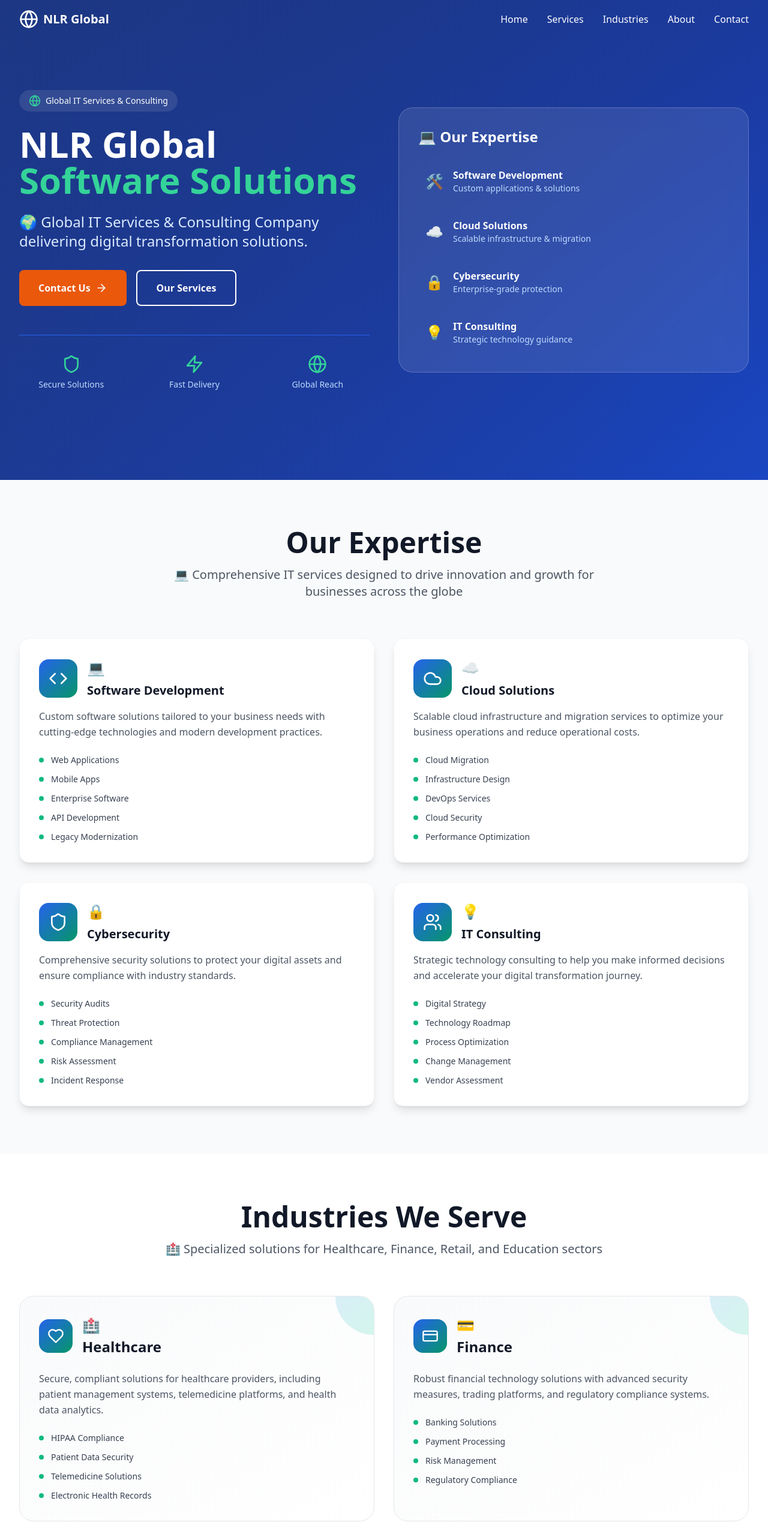
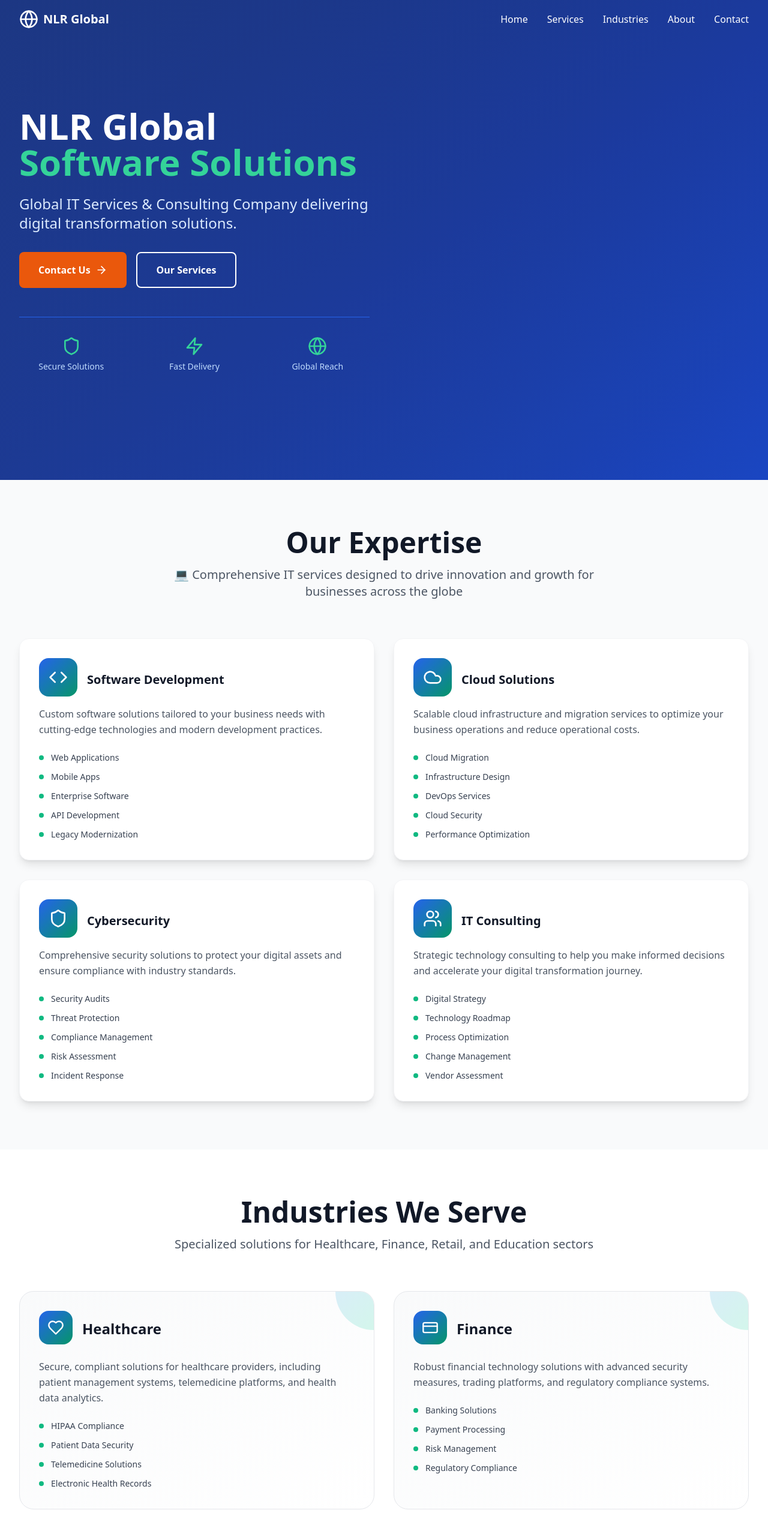
Before and after one commit to fazilsyed-0606/Nlr-Global, a React (Vite) app: page / in a window 1280 px wide. Shown: the top 2547 px of the page at 60% size. Built offline with nearby package versions, Linux system fonts and the light colour scheme.

Commit message:
Updated website style

```diff
--- a/src/components/Hero.jsx
+++ b/src/components/Hero.jsx
@@ -17,10 +17,10 @@ const Hero = () => {
       <div className="relative max-w-7xl mx-auto px-4 sm:px-6 lg:px-8 py-20">
         <div className="grid lg:grid-cols-2 gap-12 items-center">
           <div className="text-white">
-            <div className="inline-flex items-center space-x-2 bg-white bg-opacity-10 backdrop-blur-lg rounded-full px-4 py-2 mb-6">
-              <Globe className="h-5 w-5 text-emerald-400" />
-              <span className="text-sm font-medium">Global IT Services & Consulting</span>
-            </div>
+            {/* <div className="inline-flex items-center space-x-2 bg-white bg-opacity-10 backdrop-blur-lg rounded-full px-4 py-2 mb-6"> */}
+              {/* <Globe className="h-5 w-5 text-emerald-400" /> */}
+              {/* <span className="text-sm font-medium">Global IT Services & Consulting</span> */}
+            {/* </div> */}
 
             <h1 className="text-5xl lg:text-6xl font-bold mb-6 leading-tight">
               NLR Global
@@ -28,7 +28,7 @@ const Hero = () => {
             </h1>
 
             <p className="text-xl lg:text-2xl mb-8 text-blue-100 leading-relaxed">
-              🌍 Global IT Services & Consulting Company delivering digital transformation solutions.
+               Global IT Services & Consulting Company delivering digital transformation solutions.
             </p>
 
             <div className="flex flex-col sm:flex-row gap-4 mb-12">
@@ -63,7 +63,7 @@ const Hero = () => {
             </div>
           </div>
 
-          <div className="relative">
+          {/* <div className="relative">
             <div className="bg-white bg-opacity-10 backdrop-blur-lg rounded-3xl p-8 border border-white border-opacity-20">
               <h3 className="text-2xl font-bold text-white mb-6">💻 Our Expertise</h3>
               <div className="space-y-4">
@@ -83,7 +83,7 @@ const Hero = () => {
                 ))}
               </div>
             </div>
-          </div>
+          </div> */}
         </div>
       </div>
     </section>
--- a/src/components/Industries.jsx
+++ b/src/components/Industries.jsx
@@ -6,28 +6,28 @@ const Industries = () => {
     {
       icon: Heart,
       title: 'Healthcare',
-      emoji: '🏥',
+      // emoji: '🏥',
       description: 'Secure, compliant solutions for healthcare providers, including patient management systems, telemedicine platforms, and health data analytics.',
       highlights: ['HIPAA Compliance', 'Patient Data Security', 'Telemedicine Solutions', 'Electronic Health Records']
     },
     {
       icon: CreditCard,
       title: 'Finance',
-      emoji: '💳',
+      // emoji: '💳',
       description: 'Robust financial technology solutions with advanced security measures, trading platforms, and regulatory compliance systems.',
       highlights: ['Banking Solutions', 'Payment Processing', 'Risk Management', 'Regulatory Compliance']
     },
     {
       icon: ShoppingBag,
       title: 'Retail',
-      emoji: '🛒',
+      // emoji: '🛒',
       description: 'Modern e-commerce platforms, inventory management systems, and customer experience solutions to drive retail success.',
       highlights: ['E-commerce Platforms', 'Inventory Systems', 'Customer Analytics', 'Omnichannel Solutions']
     },
     {
       icon: GraduationCap,
       title: 'Education',
-      emoji: '🎓',
+      // emoji: '🎓',
       description: 'Innovative educational technology solutions including learning management systems, student portals, and online collaboration tools.',
       highlights: ['LMS Development', 'Student Portals', 'Online Learning', 'Educational Analytics']
     }
@@ -41,7 +41,7 @@ const Industries = () => {
             Industries We Serve
           </h2>
           <p className="text-xl text-gray-600 max-w-3xl mx-auto">
-            🏥 Specialized solutions for Healthcare, Finance, Retail, and Education sectors
+             Specialized solutions for Healthcare, Finance, Retail, and Education sectors
           </p>
         </div>
 
--- a/src/components/Mission.jsx
+++ b/src/components/Mission.jsx
@@ -19,7 +19,7 @@ const Mission = () => {
             <div className="w-16 h-16 bg-orange-500 rounded-2xl flex items-center justify-center mx-auto mb-6 group-hover:scale-110 transition-transform duration-300">
               <Target className="h-8 w-8 text-white" />
             </div>
-            <span className="text-3xl mb-4 block">🚀</span>
+            {/* <span className="text-3xl mb-4 block">🚀</span> */}
             <h3 className="text-2xl font-bold text-white mb-4">Mission</h3>
             <p className="text-blue-100 leading-relaxed">
               To empower businesses with secure, scalable, and innovative technology solutions that drive growth and digital transformation.
@@ -30,7 +30,7 @@ const Mission = () => {
             <div className="w-16 h-16 bg-emerald-500 rounded-2xl flex items-center justify-center mx-auto mb-6 group-hover:scale-110 transition-transform duration-300">
               <Eye className="h-8 w-8 text-white" />
             </div>
-            <span className="text-3xl mb-4 block">⭐</span>
+            {/* <span className="text-3xl mb-4 block">⭐</span> */}
             <h3 className="text-2xl font-bold text-white mb-4">Vision</h3>
             <p className="text-blue-100 leading-relaxed">
               To be a trusted global leader in next-generation IT services, setting new standards for innovation and excellence.
@@ -41,7 +41,7 @@ const Mission = () => {
             <div className="w-16 h-16 bg-blue-500 rounded-2xl flex items-center justify-center mx-auto mb-6 group-hover:scale-110 transition-transform duration-300">
               <Handshake className="h-8 w-8 text-white" />
             </div>
-            <span className="text-3xl mb-4 block">🤝</span>
+            {/* <span className="text-3xl mb-4 block">🤝</span> */}
             <h3 className="text-2xl font-bold text-white mb-4">Values</h3>
             <p className="text-blue-100 leading-relaxed">
               Committed to quality, integrity, and unwavering focus on customer success in every project we undertake.
--- a/src/components/Services.jsx
+++ b/src/components/Services.jsx
@@ -6,28 +6,28 @@ const Services = () => {
     {
       icon: Code,
       title: 'Software Development',
-      emoji: '💻',
+      // emoji: '💻',
       description: 'Custom software solutions tailored to your business needs with cutting-edge technologies and modern development practices.',
       features: ['Web Applications', 'Mobile Apps', 'Enterprise Software', 'API Development', 'Legacy Modernization']
     },
     {
       icon: Cloud,
       title: 'Cloud Solutions',
-      emoji: '☁️',
+      // emoji: '☁️',
       description: 'Scalable cloud infrastructure and migration services to optimize your business operations and reduce operational costs.',
       features: ['Cloud Migration', 'Infrastructure Design', 'DevOps Services', 'Cloud Security', 'Performance Optimization']
     },
     {
       icon: Shield,
       title: 'Cybersecurity',
-      emoji: '🔒',
+      // emoji: '🔒',
       description: 'Comprehensive security solutions to protect your digital assets and ensure compliance with industry standards.',
       features: ['Security Audits', 'Threat Protection', 'Compliance Management', 'Risk Assessment', 'Incident Response']
     },
     {
       icon: Users,
       title: 'IT Consulting',
-      emoji: '💡',
+      // emoji: '💡',
       description: 'Strategic technology consulting to help you make informed decisions and accelerate your digital transformation journey.',
       features: ['Digital Strategy', 'Technology Roadmap', 'Process Optimization', 'Change Management', 'Vendor Assessment']
     }
--- a/src/components/Trust.jsx
+++ b/src/components/Trust.jsx
@@ -3,10 +3,10 @@ import { Star, Users, Globe, Award } from 'lucide-react';
 
 const Trust = () => {
   const stats = [
-    { icon: Users, number: '500+', label: 'Happy Clients', emoji: '👥' },
-    { icon: Globe, number: '25+', label: 'Countries Served', emoji: '🌍' },
-    { icon: Award, number: '1000+', label: 'Projects Delivered', emoji: '🏆' },
-    { icon: Star, number: '15+', label: 'Years Experience', emoji: '⭐' }
+    { icon: Users, number: '500+', label: 'Happy Clients'  },
+    { icon: Globe, number: '25+', label: 'Countries Served'},
+    { icon: Award, number: '1000+', label: 'Projects Delivered' },
+    { icon: Star, number: '15+', label: 'Years Experience'}
   ];
 
   return (
```
